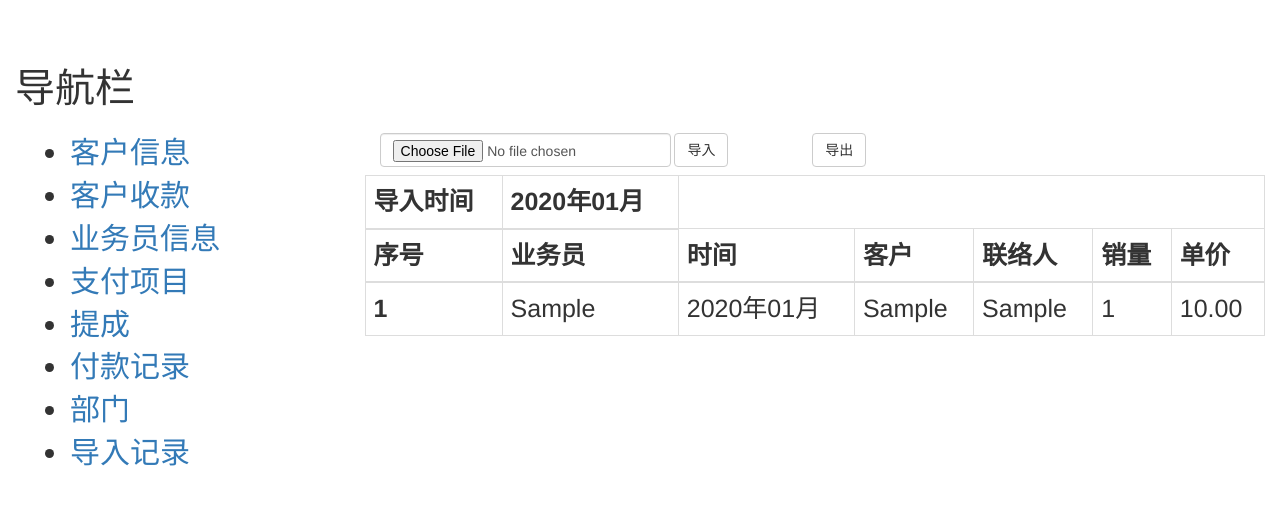
After one commit to taoool/klwork, a Django app: page /history/ in a window 1280 px wide. The commit adds this page. Shown: the top 505 px of the page. Run offline with Django 3.2, Linux system fonts and the light colour scheme; tables that the repository leaves empty hold one stand-in row (values such as "Sample post"); some libraries are stand-ins or nearby versions.

Commit message:
添加了历史记录

```diff
--- a/klwork/urls.py
+++ b/klwork/urls.py
@@ -29,6 +29,9 @@ urlpatterns = [
     re_path('commission/(?P<customer_name>.*[\u4E00-\u9FA5]+)/$', views.commission_detail),  # 提成详情
     path('finish/', views.finish),  # 付款记录表
     path('department/', views.department),  # 部门表
+
+    path('history/', views.history),  # 历史记录
+
 
     path('modify_customer/', views.modify_customer),  # 增
     path('modify_customer_inf/', views.modify_customer_inf),
--- a/klzg/models.py
+++ b/klzg/models.py
@@ -71,7 +71,9 @@ class History(models.Model):
     """导入记录"""
     id = models.AutoField(primary_key=True)
     salesman = models.CharField(verbose_name="业务员", max_length=32)
+    time = models.DateTimeField(verbose_name="时间", null=True)
     customer = models.CharField(verbose_name="客户", max_length=64)
     customercol = models.CharField(verbose_name="联络人", max_length=32)
     number = models.IntegerField(verbose_name="销量")
-    total = models.IntegerField(verbose_name="金额")
+    price = models.DecimalField(max_digits=6, decimal_places=2)
+    create_time = models.DateTimeField(verbose_name='创建时间', auto_now_add=True)
--- a/klzg/views.py
+++ b/klzg/views.py
@@ -304,8 +304,10 @@ def add_commission_detail(request, customer_name):
     """提成详细表-增"""
     cus = models.Customer.objects.all()
     ret = Commission.objects.filter(pay__customercol__customer__name=customer_name).first()
+    pay = models.Pay.objects.all()
     if request.method == "POST":
-        order = request.POST.get("order")  # 订单号
+        ord = request.POST.get("order")  # 订单号
+        order = ord.split("\xa0", 1)[0]
         time = request.POST.get("time")
         pay_obj = Pay.objects.filter(id=order).values("price")
         price = pay_obj[0]["price"]
@@ -458,6 +460,23 @@ def delete_department(request, cus_id):
     return redirect("/department/")
 
 
+from django.http import JsonResponse
+
+def history(request):
+    """历史记录"""
+
+
+
+    his = models.History.objects.all()
+    time = his.first()
+    if request.method == "POST":
+        pass
+
+    return render(request, "history.html", {"his": his, "time": time})
+
+
+
+
 
 
 
--- a/templates/base.html
+++ b/templates/base.html
@@ -54,6 +54,7 @@
                     <li><a href="/commission/">提成</a></li>
                     <li><a href="/finish/">付款记录</a></li>
                     <li><a href="/department/">部门</a></li>
+                    <li><a href="/history/">导入记录</a></li>
                 </ul>
             </div>
     </div>
--- a/templates/finish.html
+++ b/templates/finish.html
@@ -62,6 +62,7 @@
                     <li><a href="/commission/">提成</a></li>
                     <li><a href="/finish/">付款记录</a></li>
                     <li><a href="/department/">部门</a></li>
+                    <li><a href="/history/">导入记录</a></li>
                 </ul>
             </div>
     </div>
--- /dev/null
+++ b/templates/history.html
@@ -0,0 +1,124 @@
+<!DOCTYPE html>
+<html lang="en">
+<head>
+    <meta charset="UTF-8">
+    <title>科隆智谷</title>
+    <link rel="stylesheet" href="/static/blog/bs/css/bootstrap.css">
+    <script src="/static/js/jquery-3.2.1.min.js"></script>
+    <script src="/static/blog/bs/js/bootstrap.min.js"></script>
+
+    <style>
+        .background{
+            display: flex;
+            margin-top: 60px;
+        }
+
+        .col-1{
+            font-size: 40px;
+        }
+
+        .col-2{
+            font-size: 30px;
+        }
+
+        .col-md-3{
+            width: 360px;
+        }
+
+        .col-md-9{
+            margin-top: 65px;
+        }
+
+        .table{
+            font-size: 25px;
+
+        }
+
+        .btn{
+            font-size: 14px;
+
+        }
+
+        .add{
+            margin-left: 80px;
+        }
+
+    </style>
+
+</head>
+<body>
+
+<div class="background">
+
+    <div class="col-md-3 ">
+        <div class="col-1">导航栏</div>
+            <div class="panel-body col-2">
+                <ul>
+                    <li><a href="/customer_inf/">客户信息</a></li>
+                    <li><a href="/customer/">客户收款</a></li>
+                    <li><a href="/salesman/">业务员信息</a></li>
+                    <li><a href="/project/">支付项目</a></li>
+                    <li><a href="/commission/">提成</a></li>
+                    <li><a href="/finish/">付款记录</a></li>
+                    <li><a href="/department/">部门</a></li>
+                    <li><a href="/history/">导入记录</a></li>
+                </ul>
+            </div>
+    </div>
+
+    <div class="col-md-9">
+        <div class="top-search">
+            <form class="navbar-form navbar-left" method="POST">
+                {% csrf_token %}
+                <div class="form-group">
+                    <input type="file" class="form-control" id="avatar">
+                </div>
+                <input type="button" class="btn btn-default reg_btn " value="导入"><span class="error"></span>
+
+                <button class="btn btn-default reg_btn  add">导出</button>
+
+            </form>
+        </div>
+
+        <table class="table table-bordered">
+            <thead>
+            <tr>
+                <th>导入时间</th>
+                <th>{{ time.create_time|date:"Y年m月" }}</th>
+            </tr>
+            <tr>
+
+                <th scope="col">序号</th>
+                <th scope="col">业务员</th>
+                <th scope="col">时间</th>
+                <th scope="col">客户</th>
+                <th scope="col">联络人</th>
+                <th scope="col">销量</th>
+                <th scope="col">单价</th>
+            </tr>
+            </thead>
+            <tbody>
+
+            {% for cus in his %}
+                <tr>
+                    <th scope="row">{{ cus.id }}</th>
+                    <td>{{ cus.salesman }}</td>
+                    <td>{{ cus.time|date:"Y年m月" }}</td>
+                    <td>{{ cus.customer }}</td>
+                    <td>{{ cus.customercol }}</td>
+                    <td>{{ cus.number }}</td>
+                    <td>{{ cus.price }}</td>
+
+                </tr>
+            {% endfor %}
+
+            </tbody>
+
+        </table>
+    </div>
+
+</div>
+
+
+</body>
+</html>
--- a/templates/pay.html
+++ b/templates/pay.html
@@ -65,6 +65,7 @@
                 <li><a href="/commission/">提成</a></li>
                 <li><a href="/finish/">付款记录</a></li>
                 <li><a href="/department/">部门</a></li>
+                <li><a href="/history/">导入记录</a></li>
             </ul>
         </div>
     </div>
--- a/templates/project.html
+++ b/templates/project.html
@@ -62,6 +62,7 @@
                     <li><a href="/commission/">提成</a></li>
                     <li><a href="/finish/">付款记录</a></li>
                     <li><a href="/department/">部门</a></li>
+                    <li><a href="/history/">导入记录</a></li>
                 </ul>
             </div>
     </div>
```
Also changed, not shown: templates/add_pay_detail.html (+10 -2 lines), klzg/migrations/0030_auto_20200611_1656.py (added), 1 other file.
